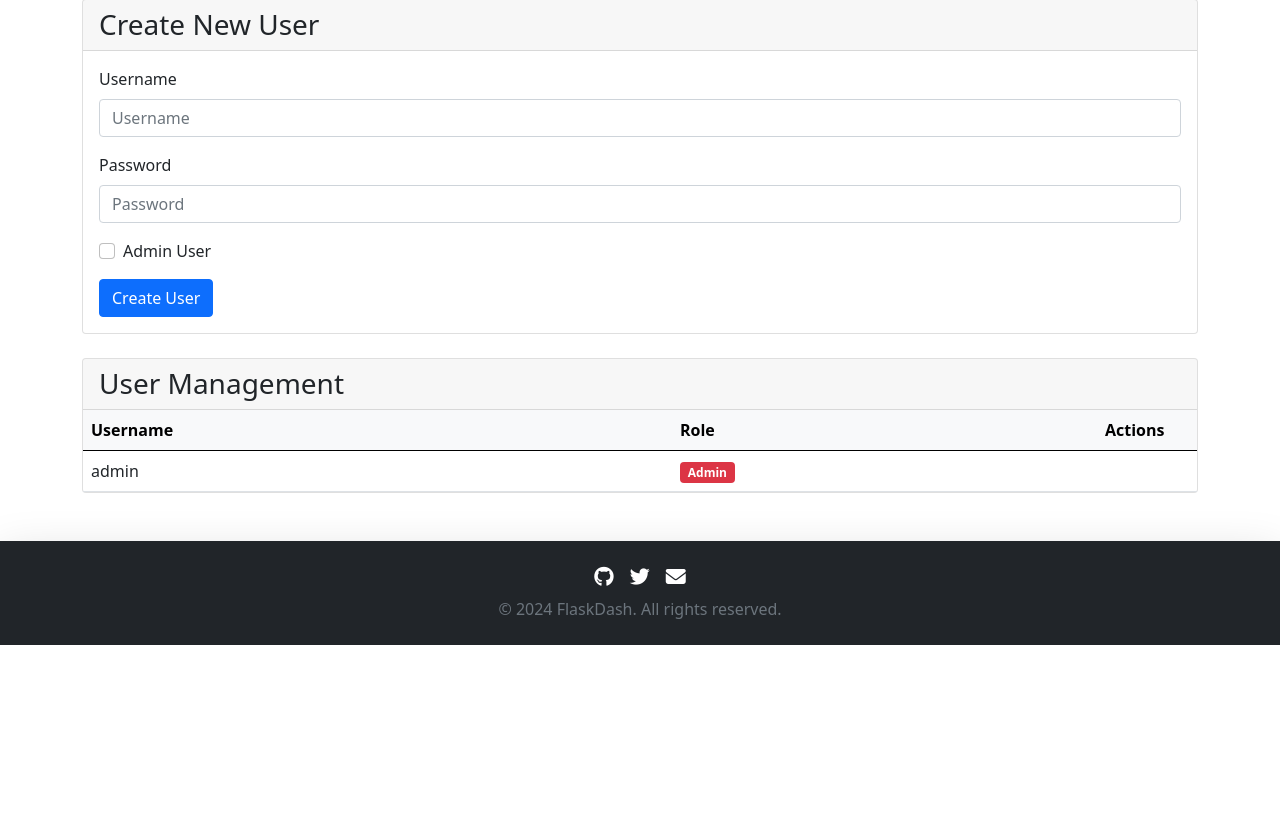
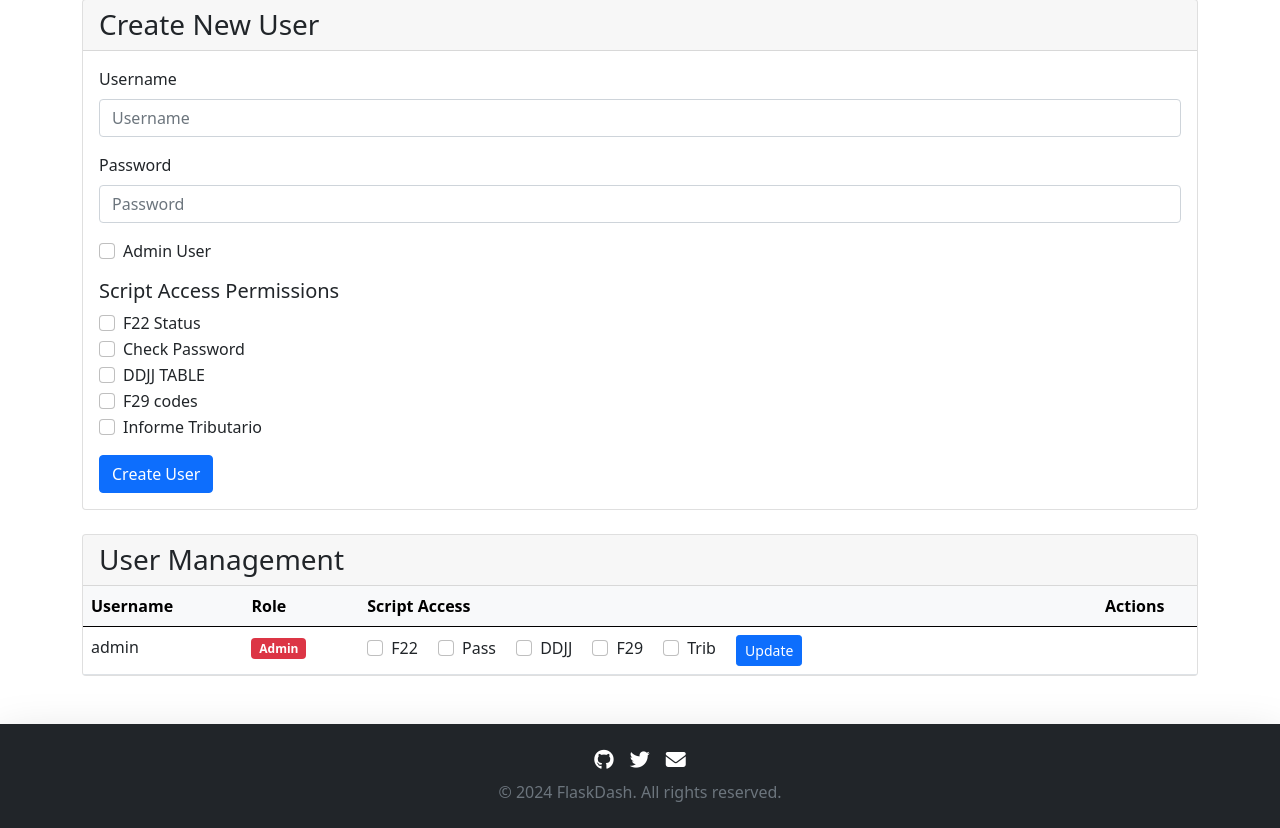
Before and after one commit to Akkiwadhwa/camilo, a Flask app: page /admin in a window 1280 px wide. Shown: the part 167-995 px from the top of the page. Before the commit the page ends 812 px from the top, so only its background shows below. Run offline with Flask 3, Linux system fonts and the light colour scheme; a user stored in the database is signed in.

Commit message:
Enhance user management by adding script access permissions; implement user permission updates and file handling for generated outputs. Update templates for improved user experience and file management.

```diff
--- a/app.py
+++ b/app.py
@@ -2,7 +2,7 @@
 from flask import Flask, render_template, redirect, url_for, request, flash, abort,send_from_directory
 from flask_login import login_user, logout_user, login_required, current_user
 from extensions import db, login_manager
-from models import User
+from models import User, File
 import os
 from werkzeug.utils import secure_filename
 from check_f22_status import process_accounts
@@ -14,6 +14,7 @@ from get_f29_codes import process_accounts as process_accounts_script4
 from informe_tributario import MisSiir
 import shutil
 from datetime import datetime
+import uuid
 
 
 app = Flask(__name__)
@@ -88,11 +89,40 @@ def add_user():
         flash('Username already exists', 'danger')
         return redirect(url_for('admin'))
 
-    new_user = User(username=username, is_admin=is_admin)
+    new_user = User(
+        username=username,
+        is_admin=is_admin,
+        can_access_script1='can_access_script1' in request.form,
+        can_access_script2='can_access_script2' in request.form,
+        can_access_script3='can_access_script3' in request.form,
+        can_access_script4='can_access_script4' in request.form,
+        can_access_script5='can_access_script5' in request.form
+    )
     new_user.set_password(password)
     db.session.add(new_user)
     db.session.commit()
     flash('User created successfully', 'success')
+    return redirect(url_for('admin'))
+
+@app.route('/update_user_permissions/<int:user_id>', methods=['POST'])
+@login_required
+def update_user_permissions(user_id):
+    if not current_user.is_admin:
+        abort(403)
+
+    user = User.query.get_or_404(user_id)
+    if user == current_user:
+        flash('You cannot modify your own permissions', 'danger')
+        return redirect(url_for('admin'))
+
+    user.can_access_script1 = 'can_access_script1' in request.form
+    user.can_access_script2 = 'can_access_script2' in request.form
+    user.can_access_script3 = 'can_access_script3' in request.form
+    user.can_access_script4 = 'can_access_script4' in request.form
+    user.can_access_script5 = 'can_access_script5' in request.form
+
+    db.session.commit()
+    flash('User permissions updated successfully', 'success')
     return redirect(url_for('admin'))
 
 @app.route('/delete_user/<int:user_id>', methods=['POST'])
@@ -111,27 +141,57 @@ def delete_user(user_id):
     flash('User deleted successfully', 'success')
     return redirect(url_for('admin'))
 
-@app.route('/delete/<filename>', methods=['POST'])
-def delete_file(filename):
-    file_path = os.path.join(app.config['OUTPUT_FOLDER'], filename)
-    if os.path.exists(file_path):
-        os.remove(file_path)
-        flash(f"{filename} has been deleted.", "success")
-    else:
-        flash(f"{filename} not found.", "danger")
-    return redirect(url_for('download_output'))
+def save_output_file(file_data, original_filename, user_id, script_type):
+    """Save output file and create database entry"""
+    # Generate unique filename
+    unique_filename = f"{uuid.uuid4()}_{secure_filename(original_filename)}"
+    file_path = os.path.join(app.config['OUTPUT_FOLDER'], unique_filename)
+
+    # Save file
+    with open(file_path, 'wb') as f:
+        f.write(file_data)
+
+    # Create database entry
+    file_entry = File(
+        filename=unique_filename,
+        original_filename=original_filename,
+        user_id=user_id,
+        script_type=script_type
+    )
+    db.session.add(file_entry)
+    db.session.commit()
+
+    return unique_filename
 
 @app.route('/download_output')
 @login_required
 def download_output():
-    files = os.listdir(app.config['OUTPUT_FOLDER'])
-    files = sorted([f for f in files], reverse=True)
+    # Only show files created by the current user
+    files = File.query.filter_by(user_id=current_user.id).order_by(File.created_at.desc()).all()
     return render_template('download_output.html', files=files)
 
 @app.route('/download/<filename>')
 @login_required
 def download_file(filename):
+    # Check if file exists and belongs to current user
+    file_entry = File.query.filter_by(filename=filename, user_id=current_user.id).first_or_404()
     return send_from_directory(app.config['OUTPUT_FOLDER'], filename, as_attachment=True)
+
+@app.route('/delete/<filename>', methods=['POST'])
+@login_required
+def delete_file(filename):
+    # Check if file exists and belongs to current user
+    file_entry = File.query.filter_by(filename=filename, user_id=current_user.id).first_or_404()
+
+    file_path = os.path.join(app.config['OUTPUT_FOLDER'], filename)
+    if os.path.exists(file_path):
+        os.remove(file_path)
+        db.session.delete(file_entry)
+        db.session.commit()
+        flash(f"{file_entry.original_filename} has been deleted.", "success")
+    else:
+        flash(f"File not found.", "danger")
+    return redirect(url_for('download_output'))
 
 @app.route('/logout')
 @login_required
@@ -142,6 +202,8 @@ def logout():
 @app.route('/script1', methods=['POST'])
 @login_required
 def script1():
+    if not current_user.is_admin and not current_user.can_access_script1:
+        abort(403)
     year = request.form.get('year', '2025')
     file = request.files.get('input_file')
 
@@ -154,42 +216,63 @@ def script1():
     input_path = os.path.join(app.config['UPLOAD_FOLDER'], filename)
     file.save(input_path)
 
-    def background_task(input_path, output_dir, year):
-        try:
-            process_accounts(input_path, output_dir, year)
-            logger.info("Script 1 finished successfully.")
-        except Exception as e:
-            logger.error(f"Error in Script 1 background task: {e}", exc_info=True)
+    def background_task(input_path, output_dir, year, user_id):
+        with app.app_context():
+            try:
+                output_files = process_accounts(input_path, output_dir, year)
+                # Save each output file
+                for output_file in output_files:
+                    with open(output_file, 'rb') as f:
+                        file_data = f.read()
+                    save_output_file(
+                        file_data,
+                        os.path.basename(output_file),
+                        user_id,
+                        'script1'
+                    )
+                logger.info("Script 1 finished successfully.")
+            except Exception as e:
+                logger.error(f"Error in Script 1 background task: {e}", exc_info=True)
 
-    thread = threading.Thread(target=background_task, args=(input_path, app.config['OUTPUT_FOLDER'], year))
+    thread = threading.Thread(target=background_task, args=(input_path, app.config['OUTPUT_FOLDER'], year, current_user.id))
     thread.start()
 
     flash('Script 1 is running in the background. Check back later to download the output.', 'info')
     return redirect(url_for('dashboard'))
 
-
 @app.route('/script2', methods=['POST'])
 @login_required
 def script2():
+    if not current_user.is_admin and not current_user.can_access_script2:
+        abort(403)
     file = request.files.get('input_file')
     if not file:
         flash('No input file provided.', 'danger')
-        # logger.warning("No input file uploaded for Script 2 by user: %s", current_user.username)
         return redirect(url_for('dashboard'))
 
     filename = secure_filename(file.filename)
     input_path = os.path.join(app.config['UPLOAD_FOLDER'], filename)
     file.save(input_path)
 
-    def background_task(input_path, output_dir):
-        try:
-            # logger.info(f"Script 2 started by {username}")
-            process_accounts_script2(input_path, output_dir)
-            logger.info("Script 2 finished successfully.")
-        except Exception as e:
-            logger.error(f"Script 2 error: {e}", exc_info=True)
+    def background_task(input_path, output_dir, user_id):
+        with app.app_context():
+            try:
+                output_files = process_accounts_script2(input_path, output_dir)
+                # Save each output file
+                for output_file in output_files:
+                    with open(output_file, 'rb') as f:
+                        file_data = f.read()
+                    save_output_file(
+                        file_data,
+                        os.path.basename(output_file),
+                        user_id,
+                        'script2'
+                    )
+                logger.info("Script 2 finished successfully.")
+            except Exception as e:
+                logger.error(f"Script 2 error: {e}", exc_info=True)
 
-    thread = threading.Thread(target=background_task, args=(input_path, app.config['OUTPUT_FOLDER']))
+    thread = threading.Thread(target=background_task, args=(input_path, app.config['OUTPUT_FOLDER'], current_user.id))
     thread.start()
 
     flash('Script 2 is running in the background. Check the output files page shortly.', 'info')
@@ -198,6 +281,8 @@ def script2():
 @app.route('/script3', methods=['POST'])
 @login_required
 def script3():
+    if not current_user.is_admin and not current_user.can_access_script3:
+        abort(403)
     file = request.files.get('input_file')
     if not file:
         flash('No input file provided.', 'danger')
@@ -208,15 +293,25 @@ def script3():
     input_path = os.path.join(app.config['UPLOAD_FOLDER'], filename)
     file.save(input_path)
 
-    def background_task(input_path, output_dir, username):
-        try:
-            logger.info(f"Script 3 started by {username}")
-            process_accounts_script3(input_path, output_dir)
-            logger.info("Script 3 completed.")
-        except Exception as e:
-            logger.error(f"Script 3 failed: {e}", exc_info=True)
+    def background_task(input_path, output_dir, user_id):
+        with app.app_context():
+            try:
+                output_files = process_accounts_script3(input_path, output_dir)
+                # Save each output file
+                for output_file in output_files:
+                    with open(output_file, 'rb') as f:
+                        file_data = f.read()
+                    save_output_file(
+                        file_data,
+                        os.path.basename(output_file),
+                        user_id,
+                        'script3'
+                    )
+                logger.info("Script 3 completed.")
+            except Exception as e:
+                logger.error(f"Script 3 failed: {e}", exc_info=True)
 
-    thread = threading.Thread(target=background_task, args=(input_path, app.config['OUTPUT_FOLDER'], current_user.username))
+    thread = threading.Thread(target=background_task, args=(input_path, app.config['OUTPUT_FOLDER'], current_user.id))
     thread.start()
 
     flash('Script 3 is now running in the background.', 'info')
@@ -225,6 +320,8 @@ def script3():
 @app.route('/script4', methods=['POST'])
 @login_required
 def script4():
+    if not current_user.is_admin and not current_user.can_access_script4:
+        abort(403)
     file = request.files.get('input_file')
     month = request.form.get('month', 'Mayo')
     year = request.form.get('year', '2024')
@@ -240,15 +337,25 @@ def script4():
     input_path = os.path.join(app.config['UPLOAD_FOLDER'], filename)
     file.save(input_path)
 
-    def background_task(input_path, output_dir, month, year, target_codes, username):
-        try:
-            logger.info(f"Script 4 started by {username} for {month}-{year}, codes={target_codes}")
-            process_accounts_script4(input_path, output_dir, month, year, target_codes)
-            logger.info("Script 4 completed.")
-        except Exception as e:
-            logger.error(f"Script 4 error: {e}", exc_info=True)
+    def background_task(input_path, output_dir, month, year, target_codes, user_id):
+        with app.app_context():
+            try:
+                output_files = process_accounts_script4(input_path, output_dir, month, year, target_codes)
+                # Save each output file
+                for output_file in output_files:
+                    with open(output_file, 'rb') as f:
+                        file_data = f.read()
+                    save_output_file(
+                        file_data,
+                        os.path.basename(output_file),
+                        user_id,
+                        'script4'
+                    )
+                logger.info("Script 4 completed.")
+            except Exception as e:
+                logger.error(f"Script 4 error: {e}", exc_info=True)
 
-    thread = threading.Thread(target=background_task, args=(input_path, app.config['OUTPUT_FOLDER'], month, year, target_codes, current_user.username))
+    thread = threading.Thread(target=background_task, args=(input_path, app.config['OUTPUT_FOLDER'], month, year, target_codes, current_user.id))
     thread.start()
 
     flash('Script 4 is now running in the background.', 'info')
@@ -257,6 +364,8 @@ def script4():
 @app.route('/script5', methods=['POST'])
 @login_required
 def script5():
+    if not current_user.is_admin and not current_user.can_access_script5:
+        abort(403)
     try:
         rut = request.form.get('rut')
         tax_code = request.form.get('tax_code')
@@ -267,26 +376,38 @@ def script5():
 
         logger.info(f"Script 5 (Informe Tributario) started by {current_user.username}")
 
-        def background_task():
-            driver = None
-            try:
-                misii = MisSiir(output_dir=app.config['OUTPUT_FOLDER'])
-                # Override the default RUT and tax code with user input
-                misii.rut = rut
-                misii.tax_code = tax_code
-                misii.run()
-                logger.info("Script 5 (Informe Tributario) completed successfully.")
-            except Exception as e:
-                logger.error(f"Script 5 error: {e}", exc_info=True)
-            finally:
-                # Ensure driver is properly closed
-                if hasattr(misii, 'driver') and misii.driver:
-                    try:
-                        misii.driver.quit()
-                    except Exception as e:
-                        logger.error(f"Error closing driver: {e}", exc_info=True)
+        def background_task(user_id):
+            with app.app_context():
+                driver = None
+                try:
+                    misii = MisSiir(output_dir=app.config['OUTPUT_FOLDER'])
+                    # Override the default RUT and tax code with user input
+                    misii.rut = rut
+                    misii.tax_code = tax_code
+                    output_files = misii.run()
 
-        thread = threading.Thread(target=background_task)
+                    # Save each output file
+                    for output_file in output_files:
+                        with open(output_file, 'rb') as f:
+                            file_data = f.read()
+                        save_output_file(
+                            file_data,
+                            os.path.basename(output_file),
+                            user_id,
+                            'script5'
+                        )
+                    logger.info("Script 5 (Informe Tributario) completed successfully.")
+                except Exception as e:
+                    logger.error(f"Script 5 error: {e}", exc_info=True)
+                finally:
+                    # Ensure driver is properly closed
+                    if hasattr(misii, 'driver') and misii.driver:
+                        try:
+                            misii.driver.quit()
+                        except Exception as e:
+                            logger.error(f"Error closing driver: {e}", exc_info=True)
+
+        thread = threading.Thread(target=background_task, args=(current_user.id,))
         thread.start()
 
         flash('Script 5 (Informe Tributario) is now running in the background.', 'info')
--- a/check_f22_status.py
+++ b/check_f22_status.py
@@ -22,6 +22,7 @@ def write_output_file(output_dir, results_df, year):
     output_file_name = f"f22_status_{year}_{timestamp}.xlsx"
     output_file = os.path.join(output_dir, output_file_name)
     results_df.to_excel(output_file, index=False)
+    return output_file
 
 def process_account(username, password, year, retries=3):
     for attempt in range(retries):
@@ -62,4 +63,5 @@ def process_accounts(input_file, output_dir, year):
     results_df = results_df[columns]
 
     logger.info("All accounts processed. Writing results...")
-    write_output_file(output_dir, results_df, year)
+    output_file = write_output_file(output_dir, results_df, year)
+    return [output_file]  # Return as a list to match the expected format
--- a/scraping_lib.py
+++ b/scraping_lib.py
@@ -27,6 +27,7 @@ def initialize_driver():
     # chromedriver_path = os.path.join(folder, "chromedriver.exe")
 
     service = Service('/var/www/html/camilo/chromedriver')
+    # service = Service('chromedriver.exe')
     driver = webdriver.Chrome(service=service, options=chrome_options)
     return driver
 
--- a/templates/admin.html
+++ b/templates/admin.html
@@ -46,6 +46,29 @@
           Admin User
         </label>
       </div>
+      <div class="mb-3">
+        <h5>Script Access Permissions</h5>
+        <div class="form-check">
+          <input class="form-check-input" type="checkbox" name="can_access_script1" id="can_access_script1">
+          <label class="form-check-label" for="can_access_script1">F22 Status</label>
+        </div>
+        <div class="form-check">
+          <input class="form-check-input" type="checkbox" name="can_access_script2" id="can_access_script2">
+          <label class="form-check-label" for="can_access_script2">Check Password</label>
+        </div>
+        <div class="form-check">
+          <input class="form-check-input" type="checkbox" name="can_access_script3" id="can_access_script3">
+          <label class="form-check-label" for="can_access_script3">DDJJ TABLE</label>
+        </div>
+        <div class="form-check">
+          <input class="form-check-input" type="checkbox" name="can_access_script4" id="can_access_script4">
+          <label class="form-check-label" for="can_access_script4">F29 codes</label>
+        </div>
+        <div class="form-check">
+          <input class="form-check-input" type="checkbox" name="can_access_script5" id="can_access_script5">
+          <label class="form-check-label" for="can_access_script5">Informe Tributario</label>
+        </div>
+      </div>
       <button type="submit" class="btn btn-primary">Create User</button>
     </form>
   </div>
@@ -63,6 +86,7 @@
           <tr>
             <th>Username</th>
             <th>Role</th>
+            <th>Script Access</th>
             <th style="width: 100px;">Actions</th>
           </tr>
         </thead>
@@ -78,11 +102,42 @@
               {% endif %}
             </td>
             <td>
+              <form method="POST" action="{{ url_for('update_user_permissions', user_id=user.id) }}" class="d-inline">
+                <div class="form-check form-check-inline">
+                  <input class="form-check-input" type="checkbox" name="can_access_script1"
+                         {% if user.can_access_script1 %}checked{% endif %}>
+                  <label class="form-check-label">F22</label>
+                </div>
+                <div class="form-check form-check-inline">
+                  <input class="form-check-input" type="checkbox" name="can_access_script2"
+                         {% if user.can_access_script2 %}checked{% endif %}>
+                  <label class="form-check-label">Pass</label>
+                </div>
+                <div class="form-check form-check-inline">
+                  <input class="form-check-input" type="checkbox" name="can_access_script3"
+                         {% if user.can_access_script3 %}checked{% endif %}>
+                  <label class="form-check-label">DDJJ</label>
+                </div>
+                <div class="form-check form-check-inline">
+                  <input class="form-check-input" type="checkbox" name="can_access_script4"
+                         {% if user.can_access_script4 %}checked{% endif %}>
+                  <label class="form-check-label">F29</label>
+                </div>
+                <div class="form-check form-check-inline">
+                  <input class="form-check-input" type="checkbox" name="can_access_script5"
+                         {% if user.can_access_script5 %}checked{% endif %}>
+                  <label class="form-check-label">Trib</label>
+                </div>
+                <button type="submit" class="btn btn-sm btn-primary">Update</button>
+              </form>
+            </td>
+            <td>
               {% if user != current_user %}
               <form
                 method="POST"
                 action="{{ url_for('delete_user', user_id=user.id) }}"
                 onsubmit="return confirm('Are you sure?');"
+                class="d-inline"
               >
                 <button type="submit" class="btn btn-danger btn-sm">
                   Delete
```
Also changed, not shown: check_password.py (+11 -10 lines), get_ddjj_table.py (+6 -3 lines), get_f29_codes.py (+8 -4 lines), informe_tributario.py (+10 -0 lines), models.py (+17 -0 lines), templates/dashboard.html (+10 -2 lines), templates/download_output.html (+30 -12 lines), 1 other file.
